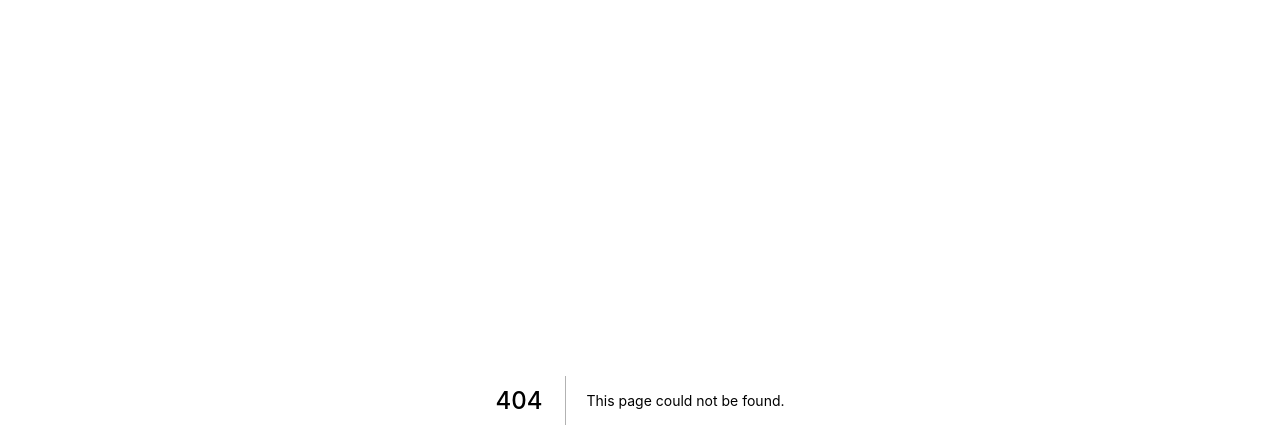
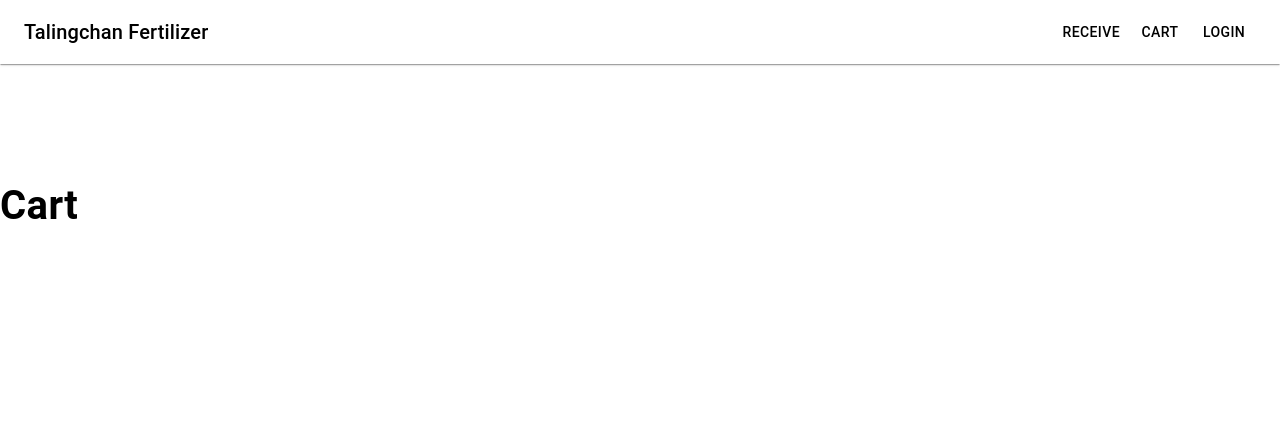
Before and after one commit to Yong509/talingchan-frontend, a Next.js app: page /cart in a window 1280 px wide. Before the commit this address had no page. Shown: the top 448 px of the page. Built offline with nearby package versions, Linux system fonts and the light colour scheme.

Commit message:
init cart page

```diff
--- a/components/common/custom_app_bar.tsx
+++ b/components/common/custom_app_bar.tsx
@@ -9,16 +9,16 @@ import Typography from "@mui/material/Typography";
 import MenuIcon from "@mui/icons-material/Menu";
 import { AppBar, Toolbar, IconButton, Button, Drawer } from "@mui/material";
 
-interface buttonProps{
-  buttonTitle: string,
-  onClick: MouseEventHandler<HTMLDivElement>
+interface buttonProps {
+  buttonTitle: string;
+  onClick: MouseEventHandler<HTMLDivElement>;
 }
 
 interface appBarProps {
-  id: string,
-  title?: string,
-  button?: Array<buttonProps>,
-  window?: () => Window
+  id: string;
+  title?: string;
+  button?: Array<buttonProps>;
+  window?: () => Window;
 }
 
 const drawerWidth = 240;
@@ -37,11 +37,11 @@ const CustomAppBar: React.FC<appBarProps> = (props: appBarProps) => {
   const drawer = (
     <Box onClick={handleDrawerToggle} sx={{ textAlign: "center" }}>
       <Typography variant="h6" sx={{ my: 2 }}>
-      {props.title ? props.title : 'Talingchan Fertilizer'}
+        {props.title ? props.title : "Talingchan Fertilizer"}
       </Typography>
       <Divider />
       <List>
-        {props.button?.map((item:buttonProps,index:number) => (
+        {props.button?.map((item: buttonProps, index: number) => (
           <ListItem key={item.buttonTitle} disablePadding>
             <ListItemButton sx={{ textAlign: "center" }} onClick={item.onClick}>
               <ListItemText primary={item.buttonTitle} />
@@ -55,7 +55,8 @@ const CustomAppBar: React.FC<appBarProps> = (props: appBarProps) => {
   return (
     <>
       <Box sx={{ display: "flex" }}>
-        <AppBar id={props.id}
+        <AppBar
+          id={props.id}
           component="nav"
           sx={{ bgcolor: "white", color: "black" }}
           elevation={1}
@@ -75,14 +76,14 @@ const CustomAppBar: React.FC<appBarProps> = (props: appBarProps) => {
               component="div"
               sx={{ flexGrow: 1, display: { xs: "none", sm: "block" } }}
             >
-              {props.title ? props.title : 'Talingchan Fertilizer'}
+              {props.title ? props.title : "Talingchan Fertilizer"}
             </Typography>
             <Box sx={{ display: { xs: "none", sm: "block" } }}>
-              {props.button?.map((item:buttonProps,index:number) => (
+              <div className="flex flex-row-auto">
+                {props.button?.map((item: buttonProps, index: number) => (
+                  <div onClick={item.onClick} key={item.buttonTitle}>
                     <Button
                       id={item.buttonTitle}
-                  key={item.buttonTitle}
-                  onClick={()=>{item.onClick}}
                       sx={{
                         color: "black",
                         "&:hover": {
@@ -92,7 +93,9 @@ const CustomAppBar: React.FC<appBarProps> = (props: appBarProps) => {
                     >
                       {item.buttonTitle}
                     </Button>
+                  </div>
                 ))}
+              </div>
             </Box>
           </Toolbar>
         </AppBar>
--- /dev/null
+++ b/components/common/custom_table.tsx
@@ -0,0 +1,19 @@
+import TableContainer from "@mui/material/TableContainer/TableContainer";
+import Paper from "@mui/material/Paper";
+
+interface customTableProps {
+  tableHead: Array<string>;
+  data?: Array<string>;
+  caption?: boolean;
+  action?: boolean;
+}
+
+const CustomTable: React.FC = () => {
+  return (
+    <>
+      <TableContainer component={Paper}></TableContainer>
+    </>
+  );
+};
+
+export default CustomTable;
--- a/components/search/search_form.tsx
+++ b/components/search/search_form.tsx
@@ -37,7 +37,7 @@ const SearchForm: React.FC = () => {
                 required: "Can not be empty",
               })}
               onBlur={() => {
-                clearErrors("search_input")
+                clearErrors("search_input");
               }}
               helperText={errors.search_input?.message?.toString()}
               error={errors.search_input?.message ? true : false}
--- /dev/null
+++ b/pages/cart/index.tsx
@@ -0,0 +1,51 @@
+import Typography from "@mui/material/Typography/Typography";
+import CustomAppBar from "components/common/custom_app_bar";
+import ProductCard from "components/common/product_card";
+import SearchForm from "components/search/search_form";
+import { props } from "cypress/types/bluebird";
+import { NextPage } from "next";
+import router from "next/router";
+import React from "react";
+
+const CartIndexPage: NextPage = () => {
+  return (
+    <>
+      <div className="bg-white">
+        <div className="w-full">
+          <CustomAppBar
+            title="Talingchan Fertilizer"
+            button={[
+              { buttonTitle: "Receive", onClick: () => {} },
+              {
+                buttonTitle: "Cart",
+                onClick: (e) => {
+                  e.preventDefault();
+                  router.push("/cart/");
+                },
+              },
+              { buttonTitle: "Login", onClick: () => {} },
+            ]}
+            id={"HomeAppBar"}
+          />
+        </div>
+        <div className="pt-44">
+          <Typography
+            id="cart_title"
+            gutterBottom
+            component="div"
+            sx={{
+              fontWeight: "650",
+              fontSize: "2.5rem",
+              color: "black",
+            }}
+          >
+            Cart
+          </Typography>
+        </div>
+        <div className="pt-24"></div>
+      </div>
+    </>
+  );
+};
+
+export default CartIndexPage;
--- a/pages/index.tsx
+++ b/pages/index.tsx
@@ -9,6 +9,7 @@ import React, { useEffect, useState } from "react";
 import axios from "axios";
 import { LotPayload } from "model/lot_model";
 import { UnitPayload } from "model/unit_model";
+import { useRouter } from "next/router";
 
 interface pageProps {
   data?: Array<ProductPayload>;
@@ -68,6 +69,7 @@ export const getServerSideProps: GetServerSideProps = async (context) => {
 };
 
 const Home: NextPage = (props: pageProps) => {
+  const router = useRouter();
   return (
     <>
       <div className="bg-white">
@@ -76,7 +78,13 @@ const Home: NextPage = (props: pageProps) => {
             title="Talingchan Fertilizer"
             button={[
               { buttonTitle: "Receive", onClick: () => {} },
-              { buttonTitle: "Cart", onClick: () => {} },
+              {
+                buttonTitle: "Cart",
+                onClick: (e) => {
+                  e.preventDefault();
+                  router.push("/cart/");
+                },
+              },
               { buttonTitle: "Login", onClick: () => {} },
             ]}
             id={"HomeAppBar"}
```
Lines whose indentation alone changed are shown as unchanged.
